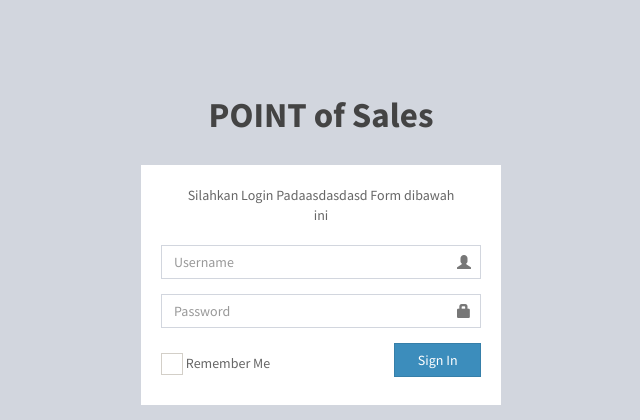
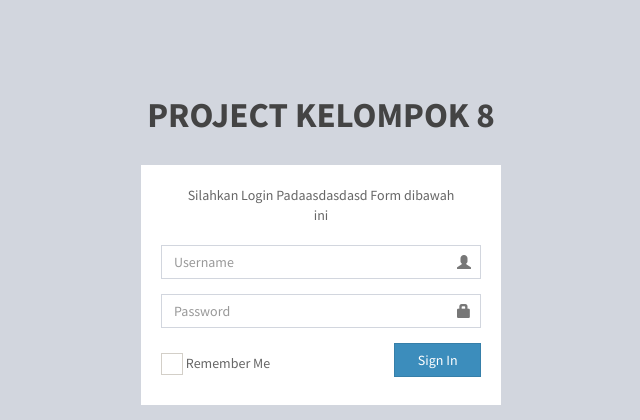
Before and after one commit to Faxwing/projectsia-fotokopi.github.io, a PHP site: template application/views/app/view_login.php in a window 1280 px wide. Shown: the top 420 px of the page, without its empty margins (319-959 px from the left). Run offline with PHP 8.4, Linux system fonts and the light colour scheme; the template is opened without the code that fills it, so the values that code supplies are empty; some libraries are stand-ins or nearby versions.

Commit message:
Update view_login.php

```diff
--- a/application/views/app/view_login.php
+++ b/application/views/app/view_login.php
@@ -21,7 +21,7 @@
   <body class="hold-transition login-page">
     <div class="login-box">
       <div class="login-logo">
-        <a href="#"><b>POINT of Sales</b> </a>
+        <a href="#"><b>PROJECT KELOMPOK 8</b> </a>
       </div><!-- /.login-logo -->
       <div class="login-box-body">
         <p class="login-box-msg">Silahkan Login Padaasdasdasd Form dibawah ini</p>
```
